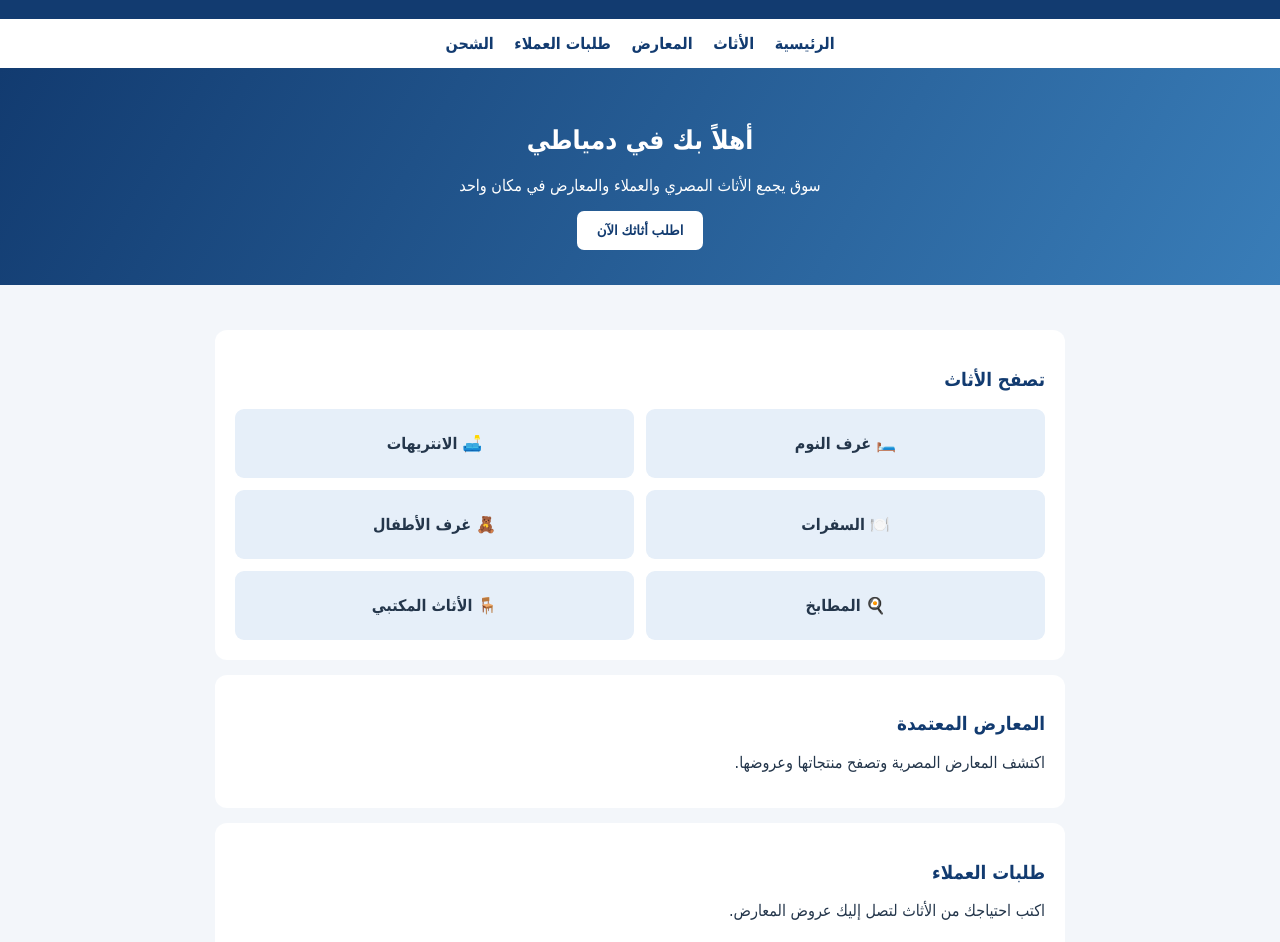
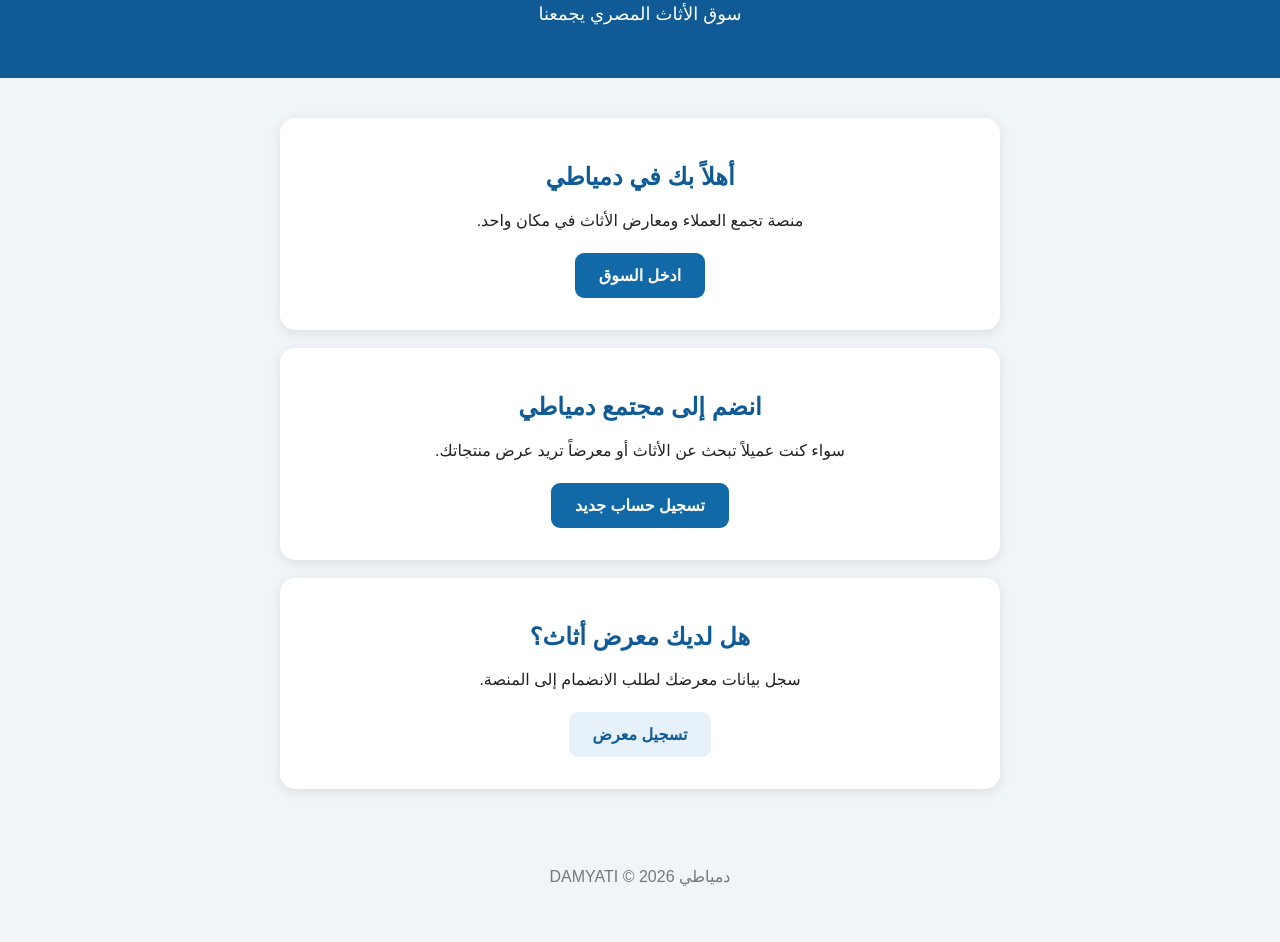
Before and after one commit to ahmedrr26b-hub/damyati, a plain HTML site: page index.html in a window 1280 px wide. Shown: the part 94-1036 px from the top of the page. After the commit the page ends 1000 px from the top, so only its background shows below. Drawn offline with Linux system fonts and the light colour scheme.

Commit message:
Update index.html

```diff
--- a/index.html
+++ b/index.html
@@ -3,67 +3,43 @@
 <html lang="ar" dir="rtl">
 <head>
 <meta charset="UTF-8">
-<meta name="viewport" content="width=device-width, initial-scale=1.0">
-<title>دمياطي - سوق الأثاث المصري</title>
+<meta name="viewport" content="width=device-width, initial-scale=1">
+<title>دمياطي | DAMYATI</title>
 <style>
-body{margin:0;background:#f3f6fa;font-family:Tahoma,Arial;color:#24364b}
-header{background:#123b70;color:white;text-align:center;padding:22px}
-header h1{margin:0;font-size:32px}
-header p{margin:6px}
-nav{background:white;padding:15px;text-align:center}
-nav a{color:#123b70;text-decoration:none;margin:8px;font-weight:bold}
-.hero{background:linear-gradient(120deg,#123b70,#397db8);color:white;text-align:center;padding:35px 15px}
-.hero h2{font-size:26px}
-button{background:white;color:#123b70;border:0;border-radius:7px;padding:12px 20px;font-weight:bold}
-main{max-width:850px;margin:20px auto;padding:10px}
-.card{background:white;border-radius:12px;padding:20px;margin:15px 0}
-h3{color:#123b70}
-.grid{display:grid;grid-template-columns:1fr 1fr;gap:12px}
-.item{background:#e6eff9;padding:25px;text-align:center;border-radius:9px;font-weight:bold}
-footer{background:#123b70;color:white;text-align:center;padding:20px}
+*{box-sizing:border-box}
+body{margin:0;font-family:Arial;background:#f0f5fa;color:#222}
+header{background:#105b96;color:white;text-align:center;padding:35px 15px}
+header h1{font-size:38px;margin:0}
+header p{font-size:18px}
+main{max-width:750px;margin:25px auto;padding:15px}
+.card{background:white;padding:25px;border-radius:15px;text-align:center;margin-bottom:18px;box-shadow:0 3px 12px #ddd}
+h2{color:#105b96}
+a{display:inline-block;text-decoration:none;background:#1269a8;color:white;padding:13px 24px;border-radius:9px;margin:7px;font-weight:bold}
+.secondary{background:#e5f0f8;color:#105b96}
+footer{text-align:center;padding:20px;color:#777}
 </style>
 </head>
 <body>
 <header>
-<h1>دمياطي</h1>
-<p>DAMYATI MARKET</p>
+<h1>دمياطي DAMYATI</h1>
+<p>سوق الأثاث المصري يجمعنا</p>
 </header>
-<nav>
-<a href="#">الرئيسية</a>
-<a href="#furniture">الأثاث</a>
-<a href="#showrooms">المعارض</a>
-<a href="#requests">طلبات العملاء</a>
-<a href="#shipping">الشحن</a>
-</nav>
-<section class="hero">
+<main>
+<div class="card">
 <h2>أهلاً بك في دمياطي</h2>
-<p>سوق يجمع الأثاث المصري والعملاء والمعارض في مكان واحد</p>
-<button onclick="document.getElementById('requests').scrollIntoView()">اطلب أثاثك الآن</button>
-</section>
-<main>
-<section class="card" id="furniture">
-<h3>تصفح الأثاث</h3>
-<div class="grid">
-<div class="item">🛏️ غرف النوم</div>
-<div class="item">🛋️ الانتريهات</div>
-<div class="item">🍽️ السفرات</div>
-<div class="item">🧸 غرف الأطفال</div>
-<div class="item">🍳 المطابخ</div>
-<div class="item">🪑 الأثاث المكتبي</div>
+<p>منصة تجمع العملاء ومعارض الأثاث في مكان واحد.</p>
+<a href="market.html">ادخل السوق</a>
 </div>
-</section>
-<section class="card" id="showrooms">
-<h3>المعارض المعتمدة</h3>
-<p>اكتشف المعارض المصرية وتصفح منتجاتها وعروضها.</p>
-</section>
-<section class="card" id="requests">
-<h3>طلبات العملاء</h3>
-<p>اكتب احتياجك من الأثاث لتصل إليك عروض المعارض.</p>
-</section>
-<section class="card" id="shipping">
-<h3>شركات الشحن</h3>
-<p>قريباً: خدمات نقل الأثاث لجميع محافظات مصر.</p>
-</section>
+<div class="card">
+<h2>انضم إلى مجتمع دمياطي</h2>
+<p>سواء كنت عميلاً تبحث عن الأثاث أو معرضاً تريد عرض منتجاتك.</p>
+<a href="register.html">تسجيل حساب جديد</a>
+</div>
+<div class="card">
+<h2>هل لديك معرض أثاث؟</h2>
+<p>سجل بيانات معرضك لطلب الانضمام إلى المنصة.</p>
+<a href="register.html" class="secondary">تسجيل معرض</a>
+</div>
 </main>
 <footer>دمياطي DAMYATI © 2026</footer>
 </body>
```
